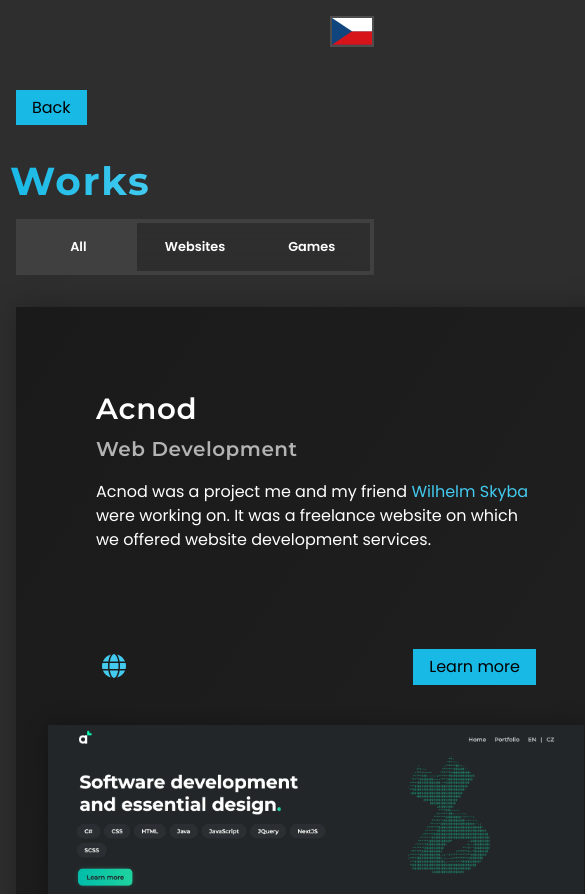
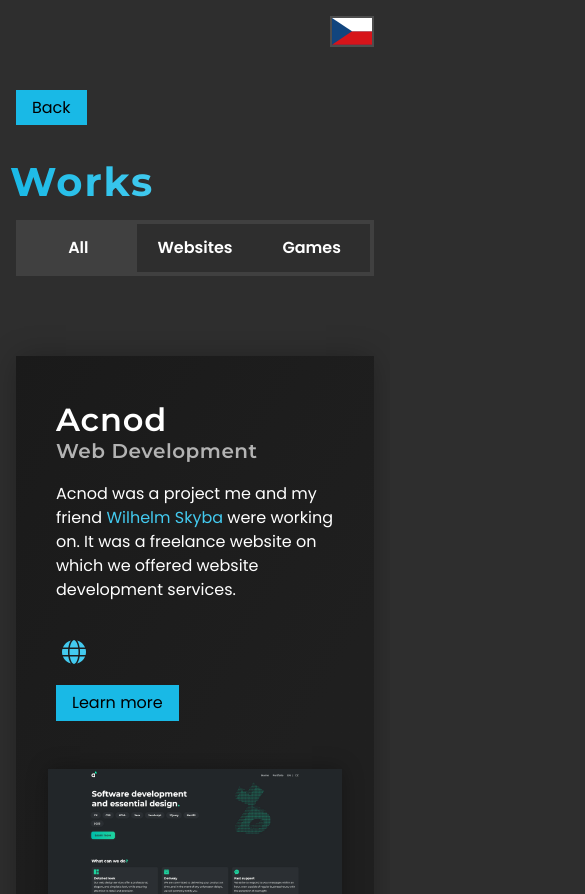
Before and after one commit to Jakooob14/jakooob14.github.io, a Next.js app: page /en/works in a window 390 px wide. Shown: the top 894 px of the page, 585 px wide, since content can reach past the window. Built offline with nearby package versions, Linux system fonts and the light colour scheme; no server answers.

Commit message:
feat: update works section with new navigation and call-to-action elements

```diff
--- a/app/[lang]/layout.tsx
+++ b/app/[lang]/layout.tsx
@@ -8,6 +8,7 @@ import { getDictionary } from '@/app/[lang]/getDictionary';
 import DictionaryProvider from '@/app/[lang]/DictionaryProvider';
 import FloatingLocaleSwitcher from '@/app/components/FloatingLocaleSwitcher';
 import ScrollToTop from '@/app/components/ScrollToTop';
+import PageTransition from '@/app/components/PageTransition';
 
 export const metadata: Metadata = {
     title: 'Jakub Sokol'
@@ -32,8 +33,10 @@ export default async function LangLayout({ children, params }: Readonly<RootLayo
         <html lang={lang}>
             <body className={'antialiased text-white'}>
                 <DictionaryProvider dictionary={dict}>
-                    {children}
-                    <Footer/>
+                    <PageTransition>
+                        {children}
+                        <Footer/>
+                    </PageTransition>
                     <Signature/>
                     <CursorEffect/>
                     <FloatingLocaleSwitcher/>
--- a/app/[lang]/locales/cs.json
+++ b/app/[lang]/locales/cs.json
@@ -38,7 +38,7 @@
     },
     "about_me": {
       "title": "O mně",
-      "paragraph": "Jsem student a vývojář se zájmem o tvorbu moderních webových aplikací. Pracuji s celým vývojovým stackem vytvářím frontend pomocí Reactu, Next.js a Tailwind CSS, a vyvíjím backend v Node.js a PostgreSQL. Mé projekty se zaměřují na plynulý uživatelský zážitek, efektivní práci s daty a pevné technické základy.\n\nRád zkouším a učím se nové technologie a neustále hledám způsoby, jak zlepšovat proces vývoje ať už jde o vylepšení architektury, optimalizaci výkonu nebo experimentování s efektivnějšími pracovními postupy.\n\nMimo webový vývoj se také věnuji vývoji her v C++ a Unity.",
+      "paragraph": "Jsem student a vývojář se zájmem o tvorbu moderních webových aplikací. Pracuji s celým vývojovým stackem vytvářím aplikace pomocí Reactu, Next.js, Tailwind CSS, PostgreSQL a nově ASP.NET. Mé projekty se zaměřují na plynulý uživatelský zážitek, efektivní práci s daty a pevné technické základy.\n\nRád zkouším a učím se nové technologie a neustále hledám způsoby, jak zlepšovat proces vývoje ať už jde o vylepšení architektury, optimalizaci výkonu nebo experimentování s efektivnějšími pracovními postupy.\n\nMimo webový vývoj se také věnuji vývoji her v C++ a Unity.",
       "education": {
         "title": "Vzdělání",
         "high_school": "Střední škola",
@@ -52,7 +52,15 @@
       "other": "Ostatní"
     },
     "works": {
-      "title": "Works",
+      "more_cta": {
+        "top": "A to ještě není všechno!",
+        "bottom": "Zobrazit všechny práce"
+      },
+      "navigation": {
+        "all": "Vše",
+        "web_development": "Web",
+        "game_development": "Hry"
+      },
       "categories": {
         "web-development": "Webový vývoj",
         "game-development": "Vývoj her"
--- a/app/[lang]/locales/en.json
+++ b/app/[lang]/locales/en.json
@@ -38,7 +38,7 @@
     },
     "about_me": {
       "title": "About me",
-      "paragraph": "I'm a student and developer passionate about creating modern web applications. I work across the whole stack, building frontends with React, Next.js, and Tailwind CSS, and developing backends with Node.js and PostgreSQL. My projects focus on smooth user experiences, efficient data handling, and solid technical foundations.\n\nI like exploring and learning new technologies and improving how things are built, whether it’s refining architecture, optimizing performance, or experimenting with better development workflows.\n\nOutside of web development, I also explore game development in C++ and Unity.",
+      "paragraph": "I'm a student and developer passionate about creating modern web applications. I work across the whole stack, building applications with React, Next.js, Tailwind CSS, PostgreSQL and newly ASP.NET. My projects focus on smooth user experiences, efficient data handling, and solid technical foundations.\n\nI like exploring and learning new technologies and improving how things are built, whether it’s refining architecture, optimizing performance, or experimenting with better development workflows.\n\nOutside of web development, I also explore game development in C++ and Unity.",
       "education": {
         "title": "Education",
         "high_school": "High School",
@@ -52,7 +52,15 @@
       "other": "Other"
     },
     "works": {
-      "title": "Works",
+      "more_cta": {
+        "top": "There's even more to see!",
+        "bottom": "View all my works"
+      },
+      "navigation": {
+        "all": "All",
+        "web_development": "Websites",
+        "game_development": "Games"
+      },
       "categories": {
         "web-development": "Web Development",
         "game-development": "Game Development"
--- a/app/[lang]/works/page.tsx
+++ b/app/[lang]/works/page.tsx
@@ -22,22 +22,22 @@ export default function WorksPage() {
         <section className={'container mx-auto'}>
             <LinkButton href={'/'}>{dict.general.back}</LinkButton>
             <div>
-                <Heading1 className={'mt-8'}>{dict.home.works.title}</Heading1>
+                <Heading1 className={'mt-8'}>{dict.home.main.navigation.works}</Heading1>
 
                 <LinksGroup onClick={() => setResetKey(resetKey + 1)}>
                     <LinksGroup.AnchorButton
-                        label={'All'} href={'#'}
+                        label={dict.home.works.navigation.all} href={'#'}
                         active={hash === ''}
                         data-cursor-reset-click={false}
                     />
                     <LinksGroup.AnchorButton
-                        label={'Websites'}
+                        label={dict.home.works.navigation.web_development}
                         href={'#web-development'}
                         active={hash === 'web-development'}
                         data-cursor-reset-click={false}
                     />
                     <LinksGroup.AnchorButton
-                        label={'Games'}
+                        label={dict.home.works.navigation.game_development}
                         href={'#game-development'}
                         active={hash === 'game-development'}
                         data-cursor-reset-click={false}
@@ -45,7 +45,7 @@ export default function WorksPage() {
                 </LinksGroup>
             </div>
 
-            <ul className={'grid mt-8 gap-8 md:gap-12 lg:gap-16 grid-cols-1 xl:grid-cols-2'}>
+            <ul className={'grid mt-20 gap-8 md:gap-12 lg:gap-16 grid-cols-1 xl:grid-cols-2'}>
                 {works.map((work, index) => (
                     (work.category === hash || hash === '') && (
                         <li key={work.id}
@@ -60,8 +60,6 @@ export default function WorksPage() {
                     )
                 ))}
             </ul>
-
-        {/* TODO: Implement concept art and make each project have a slide up animation on load and category change */}
         </section>
     </main>
   );
--- a/app/components/Footer.tsx
+++ b/app/components/Footer.tsx
@@ -28,8 +28,8 @@ export default function Footer(){
                 </div>
 
                 <div id={'contact'}>
-                    <span className={'text-3xl font-semibold text-aero-500 font-heading text-end w-full block'}>{dict.home.main.navigation.contact}</span>
-                    <ul className={'text-xl mt-1 flex flex-col items-end'}>
+                    <span className={'text-3xl font-semibold text-aero-500 font-heading md:text-end w-full block'}>{dict.home.main.navigation.contact}</span>
+                    <ul className={'text-xl mt-1 flex flex-col md:items-end'}>
                         <li className={'w-fit'}><Link className={'flex items-center gap-2 text-white w-fit'} data-cursor-padding-x={8}
                                   href={'https://www.linkedin.com/in/sokoljakub'} rel={'noreferrer'}
                                   target={'_blank'}><IoLogoLinkedin/>LinkedIn</Link></li>
--- a/app/components/Headings.tsx
+++ b/app/components/Headings.tsx
@@ -6,11 +6,11 @@ interface HeadingProps{
 }
 
 export function Heading1({ children, className = '', ...props }: HeadingProps) {
-    return <h1 className={'text-[max(30px,10vw)] sm:text-8xl w-fit tracking-wider -ms-1.5 font-bold bg-clip-text text-transparent bg-[linear-gradient(90deg,#19b9e6_0%,#41caef_100%)] pb-2 ' + className} {...props}>{children}</h1>;
+    return <h1 className={'text-[max(40px,10vw)] sm:text-8xl w-fit tracking-wider -ms-1.5 font-bold bg-clip-text text-transparent bg-[linear-gradient(90deg,#19b9e6_0%,#41caef_100%)] pb-2 ' + className} {...props}>{children}</h1>;
 }
 
 export function Heading2({ children, className = '', ...props }: HeadingProps) {
-    return <h2 className={'text-[max(28px,7.5vw)] sm:text-5xl w-fit tracking-wide font-[480] ' + className} {...props}>{children}</h2>;
+    return <h2 className={'text-[max(32px,7.5vw)] sm:text-5xl w-fit tracking-wide font-[480] ' + className} {...props}>{children}</h2>;
 }
 
 export function Heading3({ children, className = '', ...props }: HeadingProps) {
--- a/app/components/LinksGroup.tsx
+++ b/app/components/LinksGroup.tsx
@@ -18,11 +18,11 @@ const LinksGroup: LinksGroupComponent = ({ children, className, onClick, ...prop
     };
 
     return <div
-        className={'font-semibold backdrop-blur-[10px] border-4 border-alt-gray-250 ' + className}
+        className={'font-semibold bg-alt-gray-primary border-4 border-alt-gray-250 ' + className}
         onClick={handleClick}
         {...props}
     >
-        <ul className={'flex justify-around h-12 md:h-24 text-[3.3vw] md:text-2xl leading-12 md:leading-24'}>
+        <ul className={'flex justify-around h-[calc(clamp(16px,4vw,20px)*3)] md:h-24'}>
             {children}
         </ul>
     </div>;
@@ -34,7 +34,7 @@ interface LinksGroupButtonProps extends Omit<HTMLAttributes<HTMLAnchorElement>,
     active?: boolean;
 }
 
-const linkClassNames = 'block h-full w-full text-white transition-colors';
+const linkClassNames = 'block h-full w-full text-white transition-colors text-[clamp(16px,4vw,20px)] sm:text-[3.3vw]# md:text-2xl leading-[calc(clamp(16px,4vw,20px)*3)] md:leading-24';
 
 const LinkButton: FC<LinksGroupButtonProps> = ({ label, className, href, active = false, ...props }) => {
     return <li className={'w-full text-center'}>
--- /dev/null
+++ b/app/components/PageTransition.tsx
@@ -0,0 +1,23 @@
+'use client';
+
+import { motion, AnimatePresence } from 'framer-motion';
+import { usePathname } from 'next/navigation';
+import { ReactNode } from 'react';
+
+export default function PageTransition({ children }: { children: ReactNode }) {
+    const pathname = usePathname();
+
+    return (
+        <AnimatePresence mode='wait'>
+            <motion.div
+                key={pathname}
+                initial={{ opacity: 0, y: 10 }}
+                animate={{ opacity: 1, y: 0 }}
+                exit={{ opacity: 0, y: -10 }}
+                transition={{ duration: 0.25, ease: 'easeOut' }}
+            >
+                {children}
+            </motion.div>
+        </AnimatePresence>
+    );
+}
--- a/app/components/WorkCard.tsx
+++ b/app/components/WorkCard.tsx
@@ -15,13 +15,15 @@ interface WorkExtended extends Work {
 }
 
 interface WorkCardProps extends HTMLAttributes<HTMLDivElement> {
-    work: WorkExtended
+    work: WorkExtended;
+    dynamicHeight?: boolean;
 }
 
 export default function WorkCard({
     work,
     className = '',
-    style
+    style,
+    dynamicHeight = false,
 }: WorkCardProps
 ) {
     const dict = useDictionary();
@@ -41,20 +43,20 @@ export default function WorkCard({
                 }
             }}
             viewport={{ once: true }}
-            className={'bg-linear-to-br from-[hsl(0,0%,10%)] to-[hsl(0,0%,12%)] from-0% to-70% lg:min-w-[700px] w-[700px] max-w-150 h-225 flex flex-col justify-between shadow-xl ' + className}
+            className={'bg-linear-to-br from-[hsl(0,0%,10%)] to-[hsl(0,0%,12%)] from-0% to-70% lg:min-w-[700px] max-w-150 flex flex-col justify-between shadow-xl xl:min-h-225 ' + className}
             style={style}
         >
-            <section className={'flex flex-col justify-between m-20 mb-0 h-[300px] min-h-[300px]'}>
+            <section className={'flex flex-col justify-between m-10 sm:m-15 xl:m-20 mb-4! min-h-[300px]'}>
                 <section>
                     <div className={'mb-4'}>
                         <Heading2 className={'font-semibold'}>{work.title || 'Untitled'}</Heading2>
-                        <Heading3 className={'font-semibold mt-1'}>{dict.home.works.categories[work.category]}</Heading3>
+                        <Heading3 className={'font-semibold -mt-2 lg:mt-1'}>{dict.home.works.categories[work.category]}</Heading3>
                     </div>
                     <p>
                         <Translate value={work.brief || ''} components={{ link: <Link href={'#'}/> }}/>
                     </p>
                 </section>
-                <section className={'flex justify-between items-center mt-8'}>
+                <section className={'flex justify-between lg:items-center mt-8 flex-col lg:flex-row gap-y-3'}>
                     <ul className={'flex'}>
                         {work.links && work.links.map((link, index) => (
                             <li key={index} className={'rounded-full'}>
@@ -66,12 +68,13 @@ export default function WorkCard({
                             href={work.redirectUrl || `/works/${work.id}`}
                             rel={'noreferrer'}
                             target={work.redirectUrl ? '_blank' : '_self'}
+                            className={'w-fit'}
                         >
                             {dict.general.learn_more}
                         </LinkButton>
                 </section>
             </section>
-            <section className={'m-8 h-112.5 shadow-lg'}>
+            <section className={'m-8 shadow-lg xl:h-112.5'}>
                 <div className={'w-full h-full bg-alt-gray-50 overflow-hidden'}>
                     {work.media && work.media.length > 0 && work.media[0].type === 'image' && (
                         <Image
```
Also changed, not shown: app/[lang]/page.tsx (+10 -18 lines).
